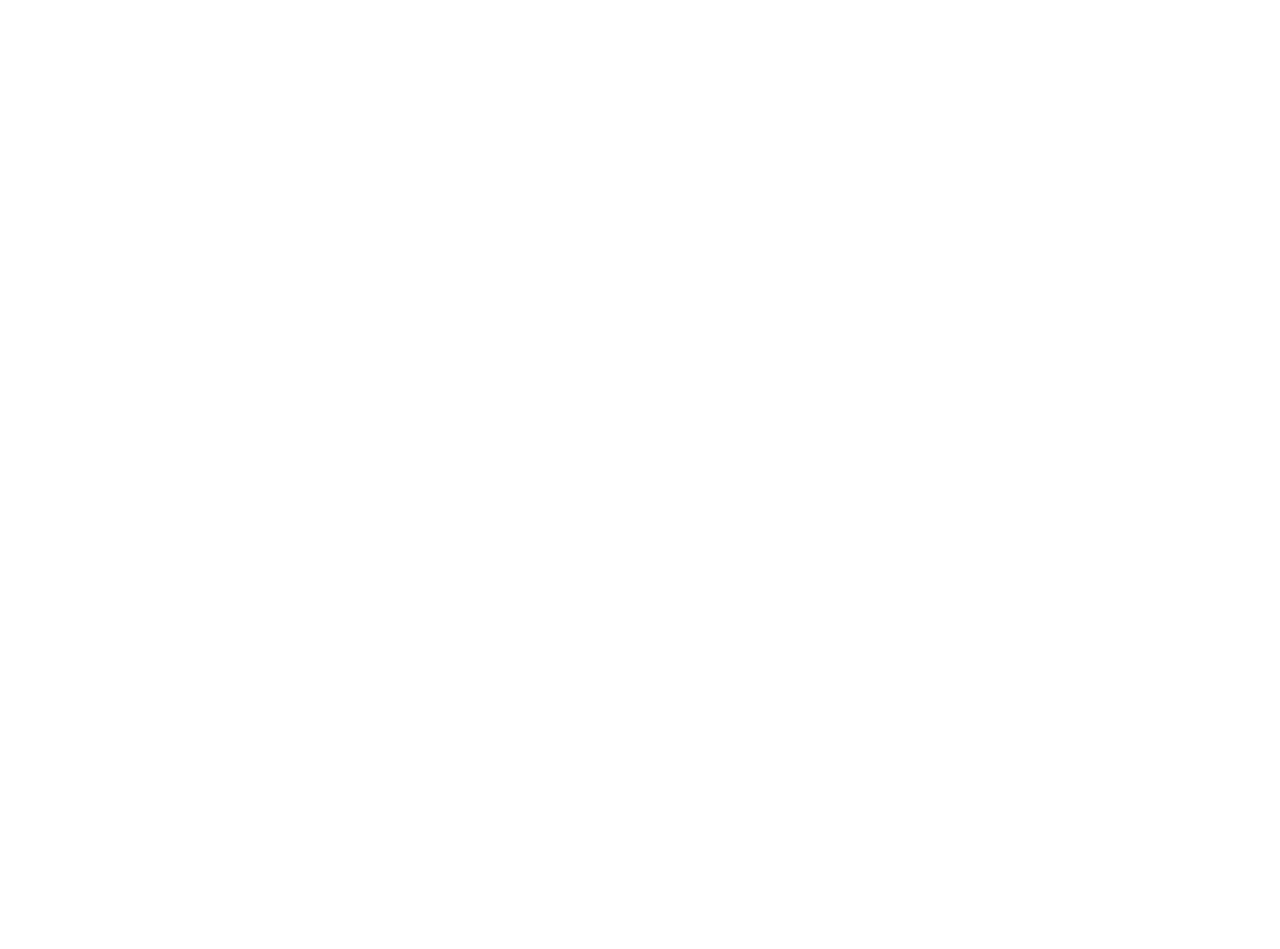
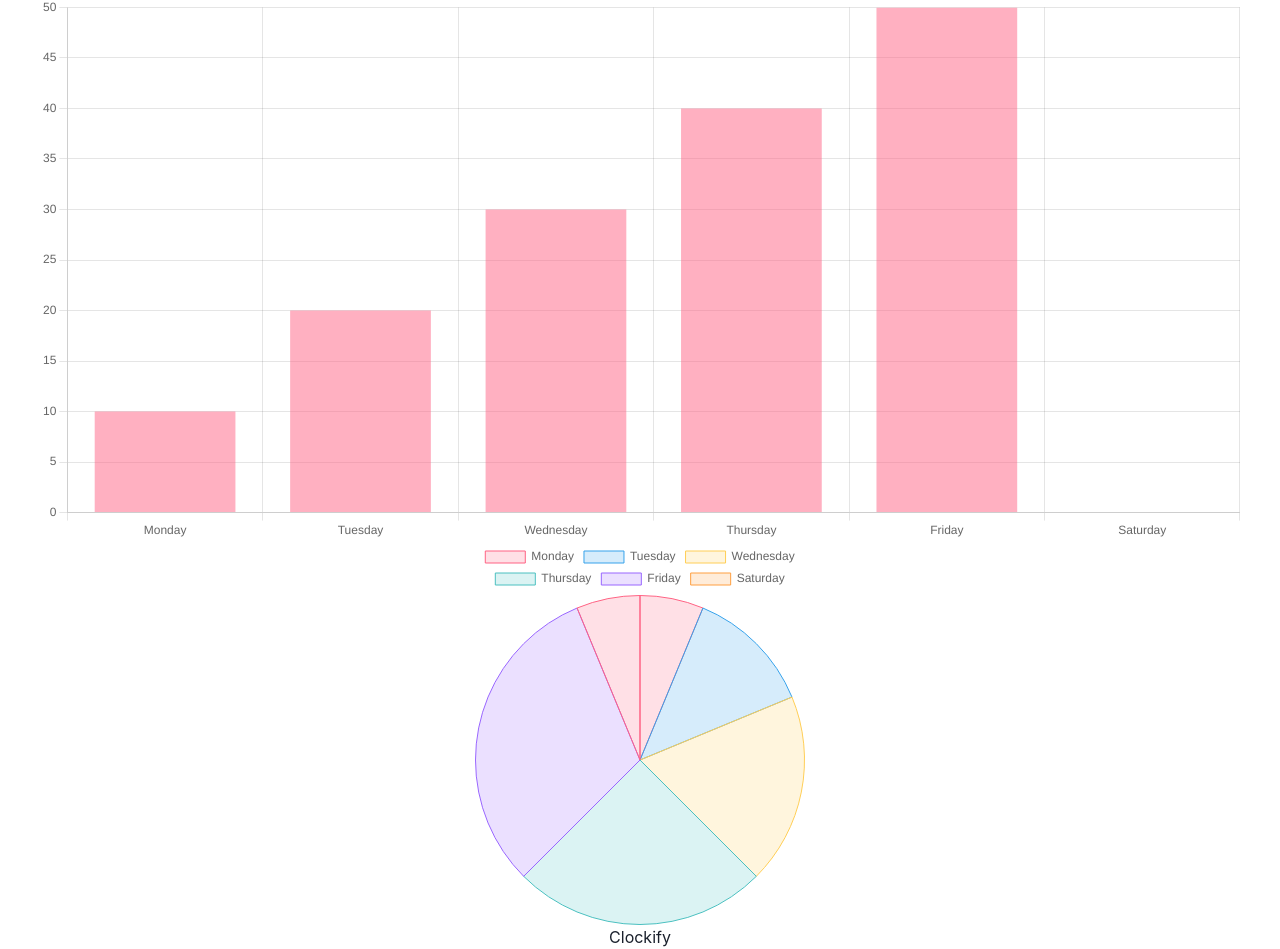
Before and after one commit to Devashishsaurabh/fixed-thread-889, a React (Create React App) app in the folder frontend/: page / in a window 1280 px wide. Shown: the part 83-1032 px from the top of the page. Before the commit the page ends 800 px from the top, so only its background shows below. Built offline with nearby package versions, Linux system fonts and the light colour scheme.

Commit message:
pi and barchart added

```diff
--- a/frontend/package.json
+++ b/frontend/package.json
@@ -11,8 +11,10 @@
     "@testing-library/react": "^13.4.0",
     "@testing-library/user-event": "^13.5.0",
     "axios": "^0.27.2",
+    "chart.js": "^3.9.1",
     "framer-motion": "^7.4.0",
     "react": "^18.2.0",
+    "react-chartjs-2": "^4.3.1",
     "react-chat-window": "^1.2.1",
     "react-dom": "^18.2.0",
     "react-icons": "^4.4.0",
--- a/frontend/src/App.js
+++ b/frontend/src/App.js
@@ -1,9 +1,10 @@
 import './App.css';
 import Home from './pages/Home';
-
+import Dashboard from './pages/Dashboard';
 function App() {
   return (
     <div className="App">
+      <Dashboard/>
       <Home/>
     </div>
   );
--- /dev/null
+++ b/frontend/src/Components/dashboard/BarChart.jsx
@@ -0,0 +1,71 @@
+import React from "react";
+import {
+  Chart as ChartJS,
+  CategoryScale,
+  LinearScale,
+  BarElement,
+  Title,
+  Tooltip,
+  Legend,
+} from "chart.js";
+import { Bar } from "react-chartjs-2";
+
+
+ChartJS.register(
+  CategoryScale,
+  LinearScale,
+  BarElement,
+  Title,
+  Tooltip,
+  Legend
+);
+
+function BarChart() {
+  const options = {
+    responsive: true,
+    plugins: {
+      legend: {
+        position: "top",
+      },
+      title: {
+        display: true,
+        text: "Chart.js Bar Chart",
+      },
+    },
+  };
+
+  const labels = [
+    "Monday",
+    "Tuesday",
+    "Wednesday",
+    "Thursday",
+    "Friday",
+    "Saturday"
+  ];
+
+  const data = {
+    labels:   labels,         //props.labels,
+    datasets: [
+      {
+        label: "Dataset 1",
+        data: [10,20,30,40,50,0,10],         //props.data1,
+        backgroundColor: "rgba(255, 99, 132, 0.5)",
+      },
+
+      // {
+      //   label: "Dataset 2",
+      //   data: props.data2,
+      //   backgroundColor: "rgba(53, 162, 235, 0.5)",
+      // },
+    ],
+  };
+  return (
+    <>
+      <div style={{ width: "1200px", margin: "auto auto" }}>
+        <Bar options={options} data={data} />
+      </div>
+    </>
+  );
+}
+
+export default BarChart;
--- /dev/null
+++ b/frontend/src/Components/dashboard/PieChart.jsx
@@ -0,0 +1,48 @@
+import React from 'react';
+import { Chart as ChartJS, ArcElement, Tooltip, Legend } from 'chart.js';
+import { Pie } from 'react-chartjs-2';
+
+
+export const PiChart= ()=>{
+    ChartJS.register(ArcElement, Tooltip, Legend);
+    const labels = [
+        "Monday",
+        "Tuesday",
+        "Wednesday",
+        "Thursday",
+        "Friday",
+        "Saturday"
+      ];
+    const data = {
+     labels: labels,
+     datasets: [
+       {
+         label: '# of Votes',
+         data: [10,20,30,40,50,0,10],
+         backgroundColor: [
+           'rgba(255, 99, 132, 0.2)',
+           'rgba(54, 162, 235, 0.2)',
+           'rgba(255, 206, 86, 0.2)',
+           'rgba(75, 192, 192, 0.2)',
+           'rgba(153, 102, 255, 0.2)',
+           'rgba(255, 159, 64, 0.2)',
+         ],
+         borderColor: [
+           'rgba(255, 99, 132, 1)',
+           'rgba(54, 162, 235, 1)',
+           'rgba(255, 206, 86, 1)',
+           'rgba(75, 192, 192, 1)',
+           'rgba(153, 102, 255, 1)',
+           'rgba(255, 159, 64, 1)',
+         ],
+         borderWidth: 1,
+       },
+     ],
+   };
+   return (
+<div style={{width:"30%",margin:"auto"}}>
+<Pie data={data} />
+</div>
+
+   );
+}
--- a/frontend/src/pages/Dashboard.jsx
+++ b/frontend/src/pages/Dashboard.jsx
@@ -1,8 +1,14 @@
 import React from 'react'
+import BarChart from '../Components/dashboard/BarChart'
+import { PiChart } from '../Components/dashboard/PieChart'
 
 const Dashboard = () => {
   return (
-    <div>Dashboard</div>
+    <div>
+      <h1>Dashboard</h1>
+      <BarChart/>
+      <PiChart/>
+      </div>
   )
 }
 
```
Also changed, not shown: 1 other file (tests, documents, lock files or other folders).
